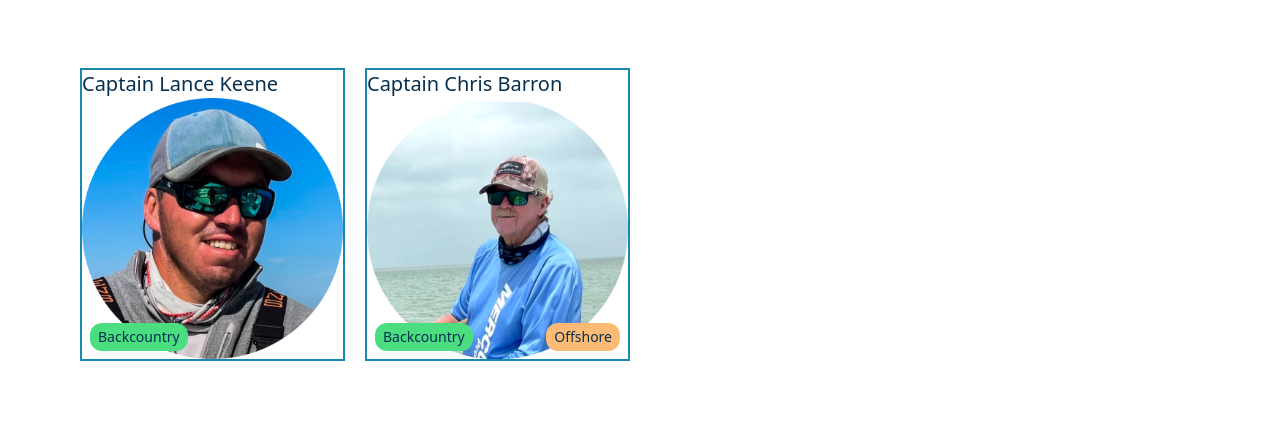
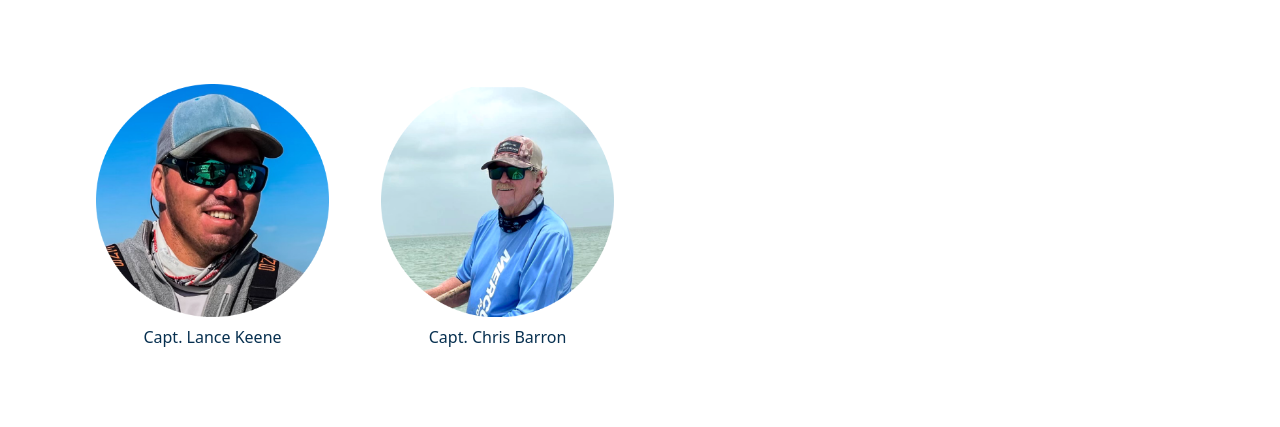
Before and after one commit to gabewolford/islamorada-fishing, a React (Vite) app: page /guides in a window 1280 px wide. Shown: the part 172-599 px from the top of the page. Built offline with nearby package versions, Linux system fonts and the light colour scheme.

Commit message:
updated guide cards layout and replaced placeholder image

```diff
--- a/src/components/Guides/GuideCard/index.jsx
+++ b/src/components/Guides/GuideCard/index.jsx
@@ -1,15 +1,10 @@
 import { Link } from "react-router-dom"
 
 export default function GuideCard({ guideData, setDetailPage }) {
-
-    let backcountryBadge
-    if (guideData.backcountry === true ) {
-        backcountryBadge = <p className="absolute bottom-0 left-0 text-sm bg-green-400 m-2 px-2 py-1 rounded-xl">Backcountry</p>
-    }
-
-    let offshoreBadge
-    if (guideData.offshore === true ) {
-        offshoreBadge = <p className="absolute bottom-0 right-0 text-sm bg-orange-300 m-2 px-2 py-1 rounded-xl">Offshore</p>
+    let guideName, guidePhoto, offshoreBadge, inshoreBadge
+    if (guideData) {
+        guideName = guideData.name
+        guidePhoto = '..' + guideData.featured_pic
     }
 
     return (
@@ -17,17 +12,11 @@ export default function GuideCard({ guideData, setDetailPage }) {
             <Link
                 to={`/guides/${guideData.slug}`}
                 onClick={() => setDetailPage(guideData)}
+                className="p-4"
             >
-                <div className="border-2 border-cyan-420 w-fit mb-4">
-                    <h3 className="text-xl">Captain {guideData.name}</h3>
-                    <div className="relative">
-                        <img src={guideData.featured_pic} alt={guideData.name} />
-                        {backcountryBadge}
-                        {offshoreBadge}
-                    </div>
-                </div>
+                <img src={guidePhoto} alt="" />
+                <h3 className="text-md mt-2 text-center font-semi-bold">Capt. {guideName}</h3>
             </Link>
-
         </>
     )
 }
```
